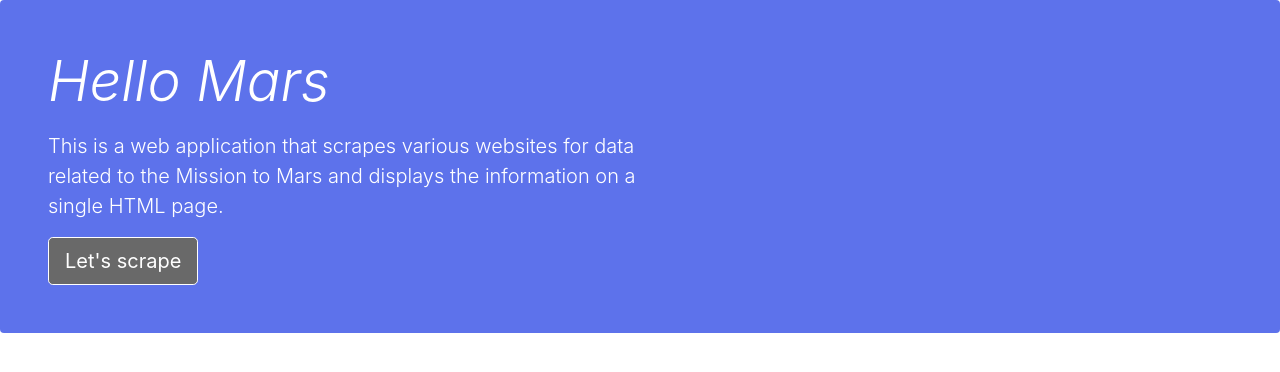
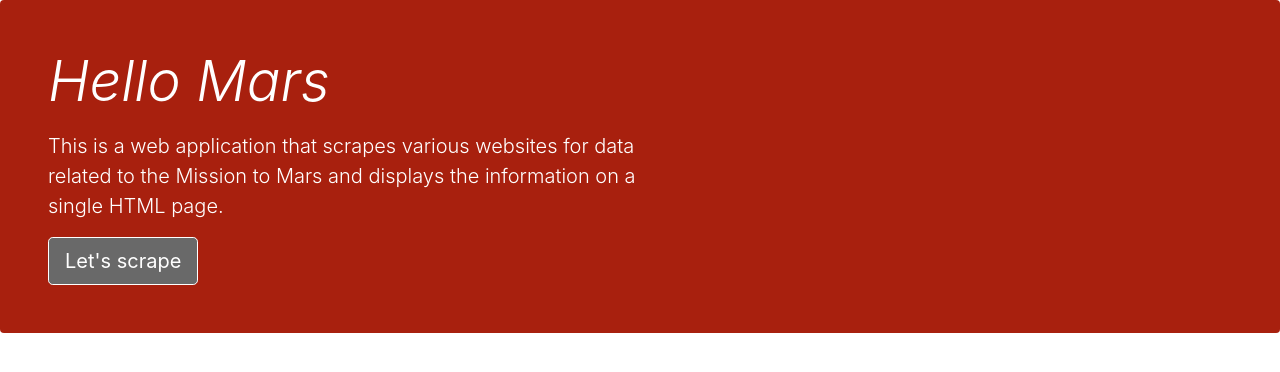
Before and after one commit to uldom/Web_Scraping_Challenge, a Flask app: template Missions_to_Mars/Templates/index.html in a window 1280 px wide. Shown: the top 372 px of the page. Run offline with Flask 2, Linux system fonts and the light colour scheme; the template is opened without the code that fills it, so the values that code supplies are empty; some libraries are stand-ins or nearby versions.

Commit message:
scrape and index updated

```diff
--- a/Missions_to_Mars/Templates/index.html
+++ b/Missions_to_Mars/Templates/index.html
@@ -44,7 +44,7 @@
         }
         .jumbotron {
             color: #EFEFEF;
-            background-color: rgb(93, 114, 235);
+            background-color: rgb(168, 32, 14);
             width: 100%;
         }
     </style>
--- a/Missions_to_Mars/scrape_mars.py
+++ b/Missions_to_Mars/scrape_mars.py
@@ -102,6 +102,6 @@ def scrape():
 
     data_dict['mars_hemispheres'] = mars_hemispheres
     print(data_dict)
-    # article_dict
+
 
     return data_dict
```
